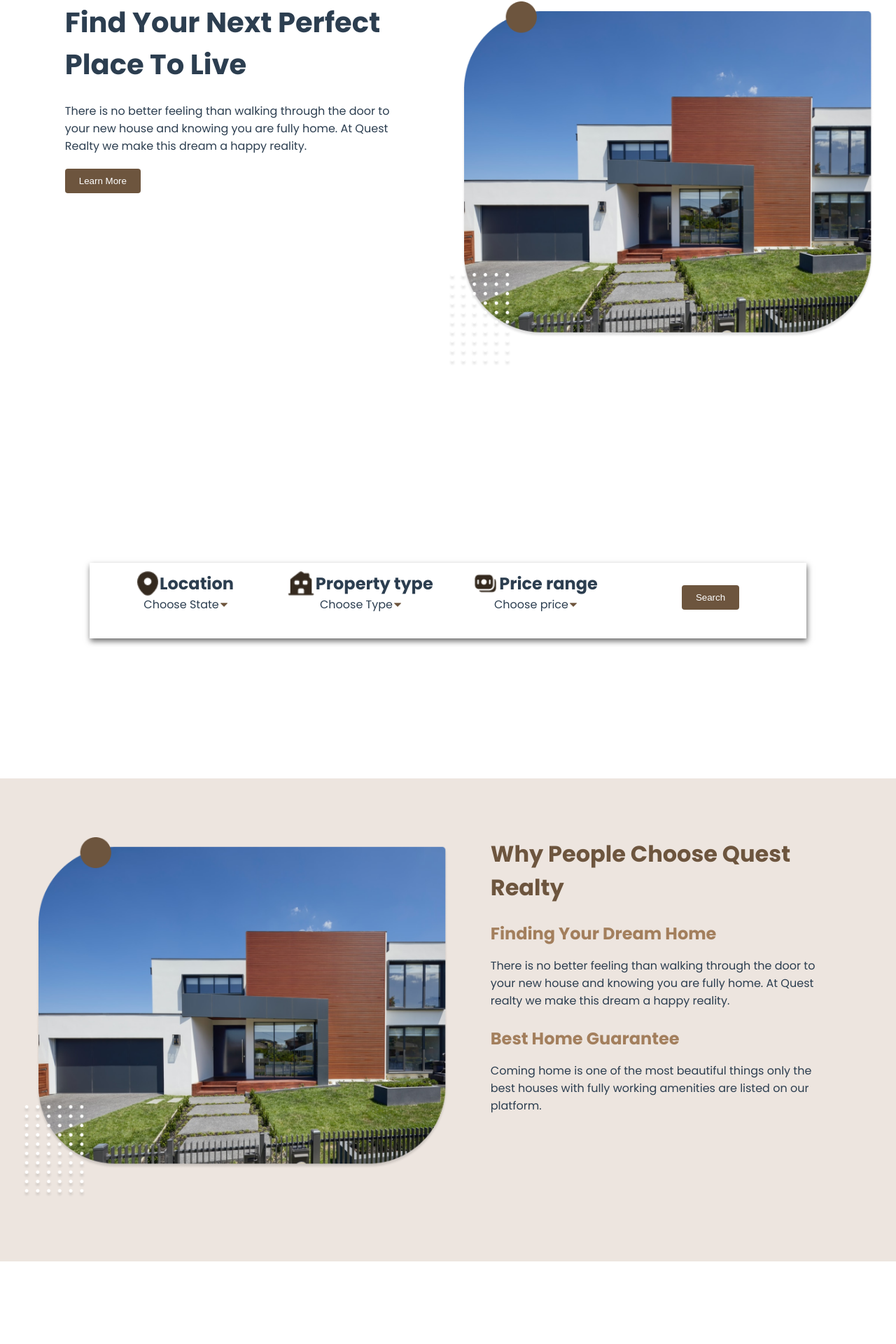
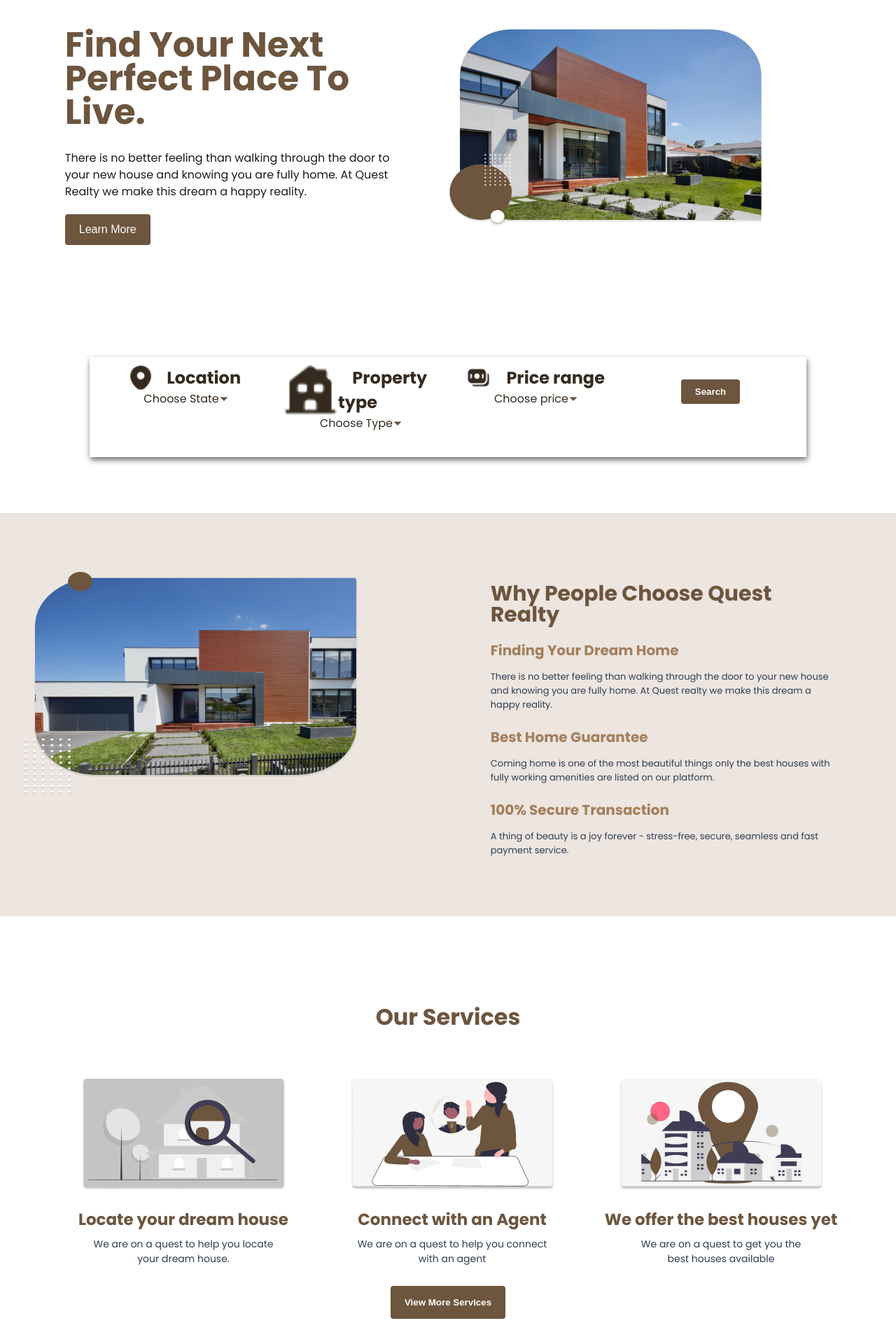
Before and after one commit to questrealty/product-site-frontend, a Vue app: page / in a window 1280 px wide. Shown: the part 118-2038 px from the top of the page at 70% size. Built offline with nearby package versions, Linux system fonts and the light colour scheme.

Commit message:
Made some changes

```diff
--- a/src/components/home/Agents.vue
+++ b/src/components/home/Agents.vue
@@ -7,13 +7,13 @@
           <img src="../../assets/Frame-299-1.png" alt="" />
         </div>
         <div class="image two">
-          <img src="../../assets/Frame-301-1.png" alt="" />
+          <img src="../../assets/Frame-300-1.png" alt="" />
         </div>
         <div class="image three">
           <img src="../../assets/Frame-302.png" alt="" />
         </div>
         <div class="image five">
-          <img src="../../assets/Frame-300-1.png" alt="" />
+          <img src="../../assets/Frame-301-1.png" alt="" />
         </div>
       </div>
     </div>
@@ -38,6 +38,7 @@
   font-family: "Poppins", sans-serif;
   background-color: #ede5df;
   padding: 16px 20px 120px;
+  margin-top: 55px;
 }
 
 h3 {
--- a/src/components/home/CustomerReviews.vue
+++ b/src/components/home/CustomerReviews.vue
@@ -17,10 +17,10 @@
                 non.
               </p>
               <div class="flex customer-info">
-                <img src="../../assets/image-1.png" alt="customer 1" />
+                <h3>Hope Franklin</h3>
+                  <p>Customer</p>
                 <div>
-                  <h3>Hope Franklin</h3>
-                  <p>Customer</p>
+                  <img src="../../assets/image-1.png" alt="customer 1" />
                 </div>
               </div>
             </div>
@@ -35,10 +35,10 @@
                 non.
               </p>
               <div class="flex customer-info">
-                <img src="../../assets/image-2.png" alt="customer 2" />
+                <h3>Samuel Jacob</h3>
+                <p>Agent</p>
                 <div>
-                  <h3>Hope Franklin</h3>
-                  <p>Customer</p>
+                  <img src="../../assets/image-2.png" alt="customer 2" />
                 </div>
               </div>
             </div>
--- a/src/components/home/OurServices.vue
+++ b/src/components/home/OurServices.vue
@@ -7,20 +7,20 @@
         <div class="service-items flex">
           <img src="../../assets/Frame-299.png" alt="" />
           <h3>Locate your dream house</h3>
-          <p>We are on a quest to help you locate your dream house.</p>
+          <p>We are on a quest to help you locate<br class="break"> your dream house.</p>
         </div>
         <div class="service-items flex">
           <img src="../../assets/Frame-300.png" alt="" />
           <h3>Connect with an Agent</h3>
-          <p>We are on a quest to help you connect with an agent</p>
+          <p>We are on a quest to help you connect<br  class="break"> with an agent</p>
         </div>
         <div class="service-items flex">
           <img src="../../assets/Frame-301.png" alt="" />
           <h3>We offer the best houses yet</h3>
-          <p>We are on a quest to get you the best houses available</p>
+          <p>We are on a quest to get you the<br  class="break"> best houses available</p>
         </div>
       </div>
-      <button type="button">View More Services</button>
+      <button class="view" type="button">View More Services</button>
     </div>
   </div>
 </template>
@@ -35,15 +35,19 @@
 }
 .container {
   flex-direction: column;
-  padding: 64px 0 120px;
 }
-
+.view{
+  font-weight: bold;
+}
 h1 {
   color: var(--barley-40);
   font-weight: bold;
   margin-bottom: 64px;
 }
-
+p{
+  font-size: 14px;
+  text-align: center;
+}
 .services {
   width: 80%;
   display: flex;
@@ -51,7 +55,7 @@
 }
 
 .service-items {
-  padding: 28px 12px;
+
   flex-direction: column;
   background-color: #fff;
   border-radius: 4px;
@@ -65,6 +69,7 @@
 h3 {
   margin: 24px 0 8px;
   color: var(--barley-40);
+  font-size: 23px;
 }
 
 button {
@@ -78,7 +83,14 @@
   font-weight: 500;
   cursor: pointer;
 }
-
+@media (min-width:320) {
+  .break{
+    display: none;
+  }
+  h3{
+    text-align: center;
+  }
+}
 @media (min-width: 800px) {
   .services {
     width: 90%;
--- a/src/components/home/TopExecutives.vue
+++ b/src/components/home/TopExecutives.vue
@@ -38,7 +38,7 @@
   flex-direction: column;
   width: 100%;
   background-color: var(--barley-120);
-  padding: 120px 0;
+  padding: 80px 0;
 }
 
 h1 {
@@ -49,7 +49,12 @@
   width: 70%;
   flex-wrap: wrap;
 }
-
+h4{
+  font-weight: 700;
+  font-size: 20px;
+  line-height: 36px;
+  color: #6D553E;
+}
 img {
   width: 200px;
   height: 200px;
--- a/src/components/home/first-section.vue
+++ b/src/components/home/first-section.vue
@@ -3,18 +3,17 @@
     <div class="container">
       <div class="inner-container">
         <div class="image">
-
-          <img src="../../assets/Frame-290.png" alt="perfect-house" />
+          <img class="Frame29" src="../../assets/Frame 29.png" alt="perfect-house" />
         </div>
         <div class="text">
           <div class="inner-text-container">
-            <h1>Find Your Next Perfect Place To Live</h1>
-            <p>
-              There is no better feeling than walking through the door to your
-              new house and knowing you are fully home. At Quest Realty we make
-              this dream a happy reality.
+            <h1 class="Find">Find Your Next <br class="break">Perfect Place To <br class="break">Live.</h1>
+            <p class="paragraph-lp">
+              There is no better feeling than walking through <br  class="break"> the door to your
+              new house and knowing you <br  class="break">are fully home. At Quest Realty we make
+              this<br class="break"> dream a happy reality.
             </p>
-            <button class="btn">Learn More</button>
+            <button class="Learn-More">Learn More</button>
           </div>
         </div>
       </div>
@@ -25,7 +24,7 @@
         <div class="banner-item location">
           <div class="title">
             <img src="../../assets/location.png" alt="Location icon" />
-            <h3>Location</h3>
+            <h3>&nbsp;&nbsp;&nbsp;&nbsp;Location</h3>
           </div>
           <div class="details">
             <p>Choose State</p>
@@ -35,7 +34,7 @@
         <div class="banner-item property-type">
           <div class="title">
             <img src="../../assets/property.png" alt="Location icon" />
-            <h3>Property type</h3>
+            <h3>&nbsp;&nbsp;&nbsp;&nbsp;Property type</h3>
           </div>
           <div class="details">
             <p>Choose Type</p>
@@ -45,7 +44,7 @@
         <div class="banner-item price-range">
           <div class="title">
             <img src="../../assets/moneys.png" alt="Location icon" />
-            <h3>Price range</h3>
+            <h3>&nbsp;&nbsp;&nbsp;&nbsp;Price range</h3>
           </div>
           <div class="details">
             <p>Choose price</p>
@@ -53,7 +52,7 @@
           </div>
         </div>
         <div class="banner-item search">
-          <button type="search">Search</button>
+          <button class="search" type="search">Search</button>
         </div>
       </div>
     </div>
@@ -70,9 +69,23 @@
   width: 100%;
   margin: 80px 0 120px;
 }
-
+.Find{
+  margin-top: 38px;
+}
 img {
   max-width: 100%;
+}
+.Learn-More{
+  font-weight: 500;
+  font-size: 16px;
+  line-height: 24px;
+}
+.search{
+  font-weight: bold;
+}
+.Frame29{
+  width: 800px;
+  height: 600px;
 }
 .text {
   display: flex;
@@ -83,8 +96,16 @@
 }
 
 h1 {
-  margin-bottom: 24px;
   font-weight: bold;
+  color:#6D553E;
+  line-height: 48px;
+}
+.paragraph-lp{
+  font-weight: 400;
+  font-size: 16px;
+  line-height: 24px;
+  color: #1A1B1D;
+  margin-top: 30px;
 }
 
 button {
@@ -96,10 +117,14 @@
   border: none;
   margin-top: 20px;
 }
+button:hover{
+  cursor: pointer;
+}
 
 .banner-container {
   display: flex;
   justify-content: center;
+  color: #352A1F;
 }
 
 .banner {
@@ -110,7 +135,6 @@
   justify-content: center;
   flex-wrap: wrap;
   padding: 4px 12px;
-  margin: 120px 0;
 }
 
 .banner-item {
@@ -135,11 +159,28 @@
   display: flex;
   align-items: center;
 }
-
+@media (min-width: 320px){
+   .Frame29{
+  width: 450px;
+  height: 284px;
+  margin-top: 40px;
+}
+.break{
+  display: none;
+}
+}
 @media (min-width: 520px) {
   .banner-item {
     flex: 1 1 33%;
   }
+  .break{
+  display: none;
+}
+  .Frame29{
+  width: 450px;
+  height: 284px;
+  margin-top: 40px;
+}
 }
 @media (min-width: 700px) {
   .container {
@@ -152,7 +193,7 @@
 
   .image,
   .text {
-    width: 50%;
+    width: 100%;
   }
 
   img {
@@ -164,7 +205,7 @@
     flex: 1 1 20%;
   }
   h1 {
-    font-size: 40px;
+    font-size: 50px;
   }
 }
 </style>
--- a/src/components/home/second-section.vue
+++ b/src/components/home/second-section.vue
@@ -3,23 +3,28 @@
     <div class="inner-container">
       <div class="text">
         <div class="inner-text-container">
-          <h1>Why People Choose Quest Realty</h1>
+          <h1>Why People Choose <br class="break">Quest Realty</h1>
           <h3>Finding Your Dream Home</h3>
           <p>
-            There is no better feeling than walking through the door to your new
-            house and knowing you are fully home. At Quest realty we make this
-            dream a happy reality.
+            There is no better feeling than walking through the<br class="break"> door to your new
+            house and knowing you are fully<br class="break"> home. At Quest realty we make this
+            dream a happy<br class="break"> reality.
           </p>
 
           <h3>Best Home Guarantee</h3>
           <p>
-            Coming home is one of the most beautiful things only the best houses
-            with fully working amenities are listed on our platform.
+            Coming home is one of the most beautiful things only<br class="break"> the best houses
+            with fully working amenities are listed<br class="break"> on our platform.
+          </p>
+
+          <h3>100% Secure Transaction</h3>
+          <p>
+            A thing of beauty is a joy forever - stress-free, secure,<br class="break"> seamless and fast payment service.
           </p>
         </div>
       </div>
       <div class="image">
-        <img src="../../assets/Frame-290.png" alt="perfect-house" />
+        <img class="Frame-290" src="../../assets/Frame-290.png" alt="perfect-house" />
       </div>
     </div>
   </div>
@@ -36,14 +41,26 @@
   padding: 84px 0;
   margin: 80px 0 120px;
 }
-
+.Frame-290{
+  width: 700px;
+  height: 520px;
+}
 h1 {
   color: var(--barley-40);
-  margin-bottom: 4px;
+  margin-top: 16px;
+  font-weight: 700;
+  font-size: 30px;
+  line-height: 30px;
 }
 h3 {
   margin: 24px 0 16px;
   color: #a37f5d;
+  font-weight: 700;
+  font-size: 20px;
+  line-height: 24px;
+}
+p{
+  font-size: 13px;
 }
 
 .text {
@@ -62,7 +79,15 @@
 img {
   max-width: 100%;
 }
-
+@media (min-width: 320px) {
+  .break{
+  display: none;
+}
+.Frame-290{
+  width: 480px;
+  height: 320px;
+}
+}
 @media (min-width: 700px) {
   .container {
     padding: 84px 32px;
```
Also changed, not shown: src/components/SiteFooter.vue (+21 -8 lines), src/components/home/FeaturedProperties.vue (+30 -1 lines), src/assets/Frame 29.png (added).
